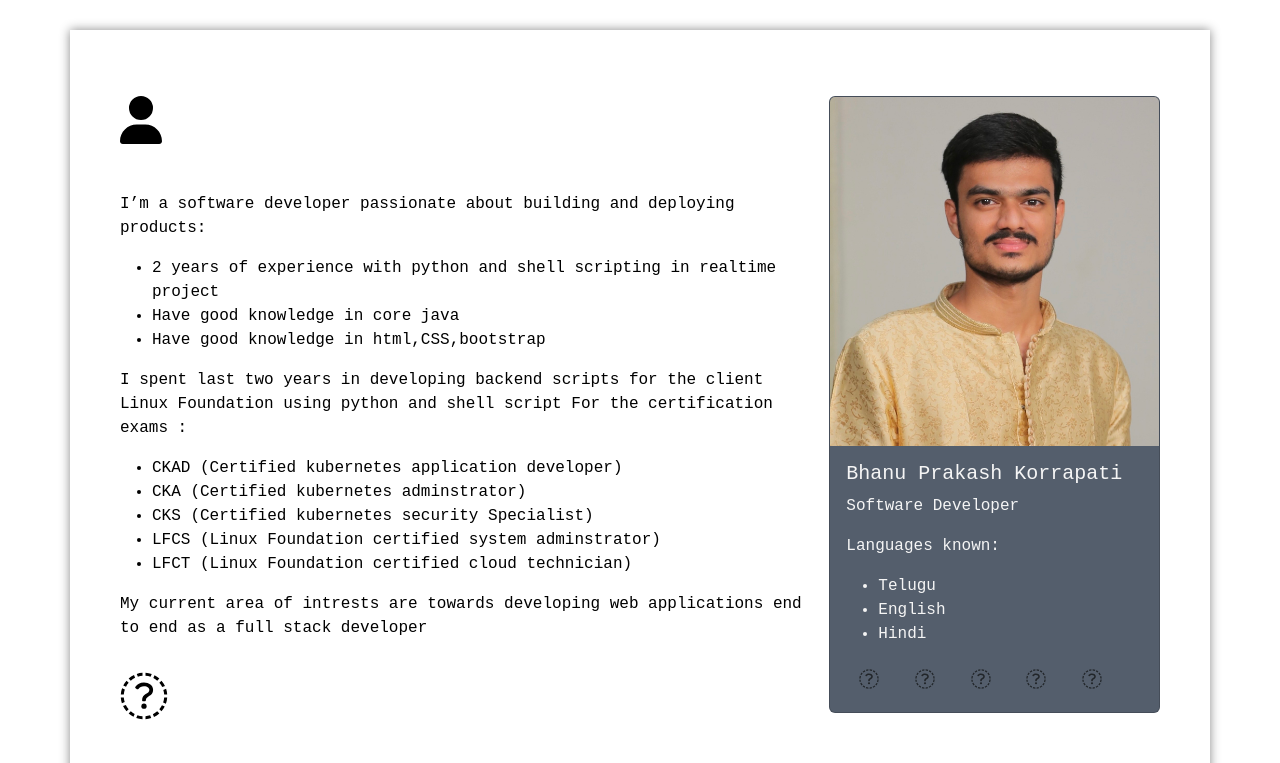
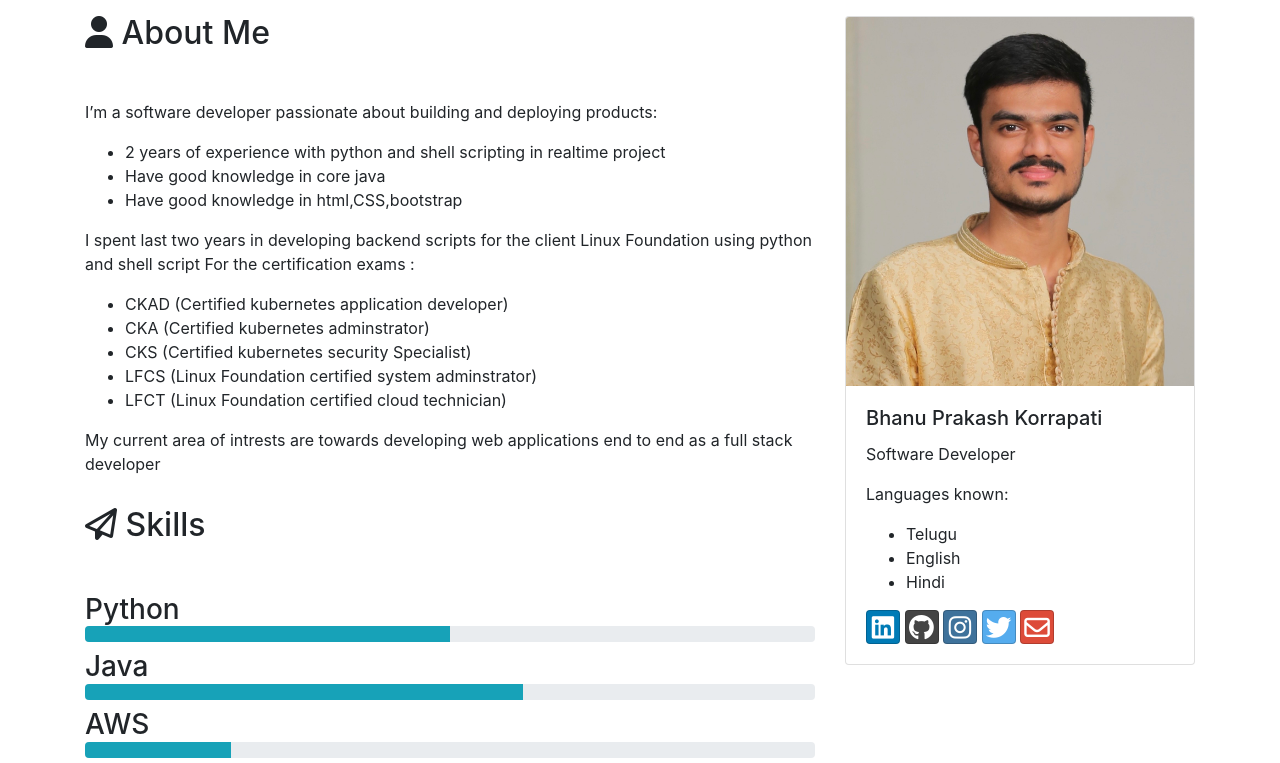
Before and after one commit to bhanuprakashkorrapati62664/bhanuportfolio, a website: page index.html in a window 1280 px wide. Shown: the top 763 px of the page. Drawn offline with nearby package versions, Linux system fonts and the light colour scheme.

Commit message:
Update index.html

```diff
--- a/index.html
+++ b/index.html
@@ -6,38 +6,17 @@
     <meta http-equiv="x-ua-compatible" content="ie=edge">
 
     <!-- Bootstrap CSS -->
-    <!-- <link rel="stylesheet" href="node_modules/bootstrap/dist/css/bootstrap.min.css">
-    <link rel="stylesheet" href="node_modules/font-awesome/css/font-awesome.min.css">
-    <link rel="stylesheet" href="node_modules/bootstrap-social/bootstrap-social.css"> -->
-    <link href="https://cdn.jsdelivr.net/npm/bootstrap@5.2.3/dist/css/bootstrap.min.css" rel="stylesheet" integrity="sha384-rbsA2VBKQhggwzxH7pPCaAqO46MgnOM80zW1RWuH61DGLwZJEdK2Kadq2F9CUG65" crossorigin="anonymous">
-    <link rel="stylesheet" href="https://cdnjs.cloudflare.com/ajax/libs/font-awesome/6.2.1/css/all.min.css">
-    <link rel="stylesheet" href="https://cdnjs.cloudflare.com/ajax/libs/font-awesome/6.2.1/css/brands.min.css" integrity="sha512-G/T7HQJXSeNV7mKMXeJKlYNJ0jrs8RsWzYG7rVACye+qrcUhEAYKYzaa+VFy6eFzM2+/JT1Q+eqBbZFSHmJQew==" crossorigin="anonymous" referrerpolicy="no-referrer" />
-    <link rel="stylesheet" href="https://cdnjs.cloudflare.com/ajax/libs/font-awesome/6.2.1/css/fontawesome.min.css" integrity="sha512-giQeaPns4lQTBMRpOOHsYnGw1tGVzbAIHUyHRgn7+6FmiEgGGjaG0T2LZJmAPMzRCl+Cug0ItQ2xDZpTmEc+CQ==" crossorigin="anonymous" referrerpolicy="no-referrer" />
-    <link rel="stylesheet" href="https://cdnjs.cloudflare.com/ajax/libs/font-awesome/6.2.1/css/fontawesome.min.css" integrity="sha512-giQeaPns4lQTBMRpOOHsYnGw1tGVzbAIHUyHRgn7+6FmiEgGGjaG0T2LZJmAPMzRCl+Cug0ItQ2xDZpTmEc+CQ==" crossorigin="anonymous" referrerpolicy="no-referrer" />
-    <link rel="stylesheet" href="https://cdnjs.cloudflare.com/ajax/libs/font-awesome/6.2.1/css/regular.min.css" integrity="sha512-k2UAKyvfA7Xd/6FrOv5SG4Qr9h4p2oaeshXF99WO3zIpCsgTJ3YZELDK0gHdlJE5ls+Mbd5HL50b458z3meB/Q==" crossorigin="anonymous" referrerpolicy="no-referrer" />
-    <link rel="stylesheet" href="https://cdnjs.cloudflare.com/ajax/libs/font-awesome/6.2.1/css/solid.min.css" integrity="sha512-6mc0R607di/biCutMUtU9K7NtNewiGQzrvWX4bWTeqmljZdJrwYvKJtnhgR+Ryvj+NRJ8+NnnCM/biGqMe/iRA==" crossorigin="anonymous" referrerpolicy="no-referrer" />
-    <link rel="stylesheet" href="https://cdnjs.cloudflare.com/ajax/libs/font-awesome/6.2.1/css/solid.min.css" integrity="sha512-6mc0R607di/biCutMUtU9K7NtNewiGQzrvWX4bWTeqmljZdJrwYvKJtnhgR+Ryvj+NRJ8+NnnCM/biGqMe/iRA==" crossorigin="anonymous" referrerpolicy="no-referrer" />
-    <link rel="stylesheet" href="https://cdnjs.cloudflare.com/ajax/libs/font-awesome/6.2.1/css/svg-with-js.min.css" integrity="sha512-iyaXtrpKz7FIRsICgrvVtq1vkSJT/cfLeXA0sHSQaAs0y3LdqXWlQCXTxM246mTQ/M2qpyVX3A0aRfmTt0LOCQ==" crossorigin="anonymous" referrerpolicy="no-referrer" />
-    <link rel="stylesheet" href="https://cdnjs.cloudflare.com/ajax/libs/font-awesome/6.2.1/css/v4-font-face.min.css" integrity="sha512-ueEJBIkl0DBM2fA8eS/o12U3l+ZUFn32IUY4jIaTZnNtKR4ktQw3cE/tx/tFIYJuBm4EVT7WUMqIXP1TUN0boA==" crossorigin="anonymous" referrerpolicy="no-referrer" />
-    <link rel="stylesheet" href="https://cdnjs.cloudflare.com/ajax/libs/font-awesome/6.2.1/css/v4-shims.min.css" integrity="sha512-SkKgNHAdwXn0lw1CzCwHFpNidxo0GT4AEueTmvgUoBRnxwfFDmWUsRfS6ZjxhXP8HystwoBp8fYDfuWD6azryQ==" crossorigin="anonymous" referrerpolicy="no-referrer" />
-    <link rel="stylesheet" href="https://cdnjs.cloudflare.com/ajax/libs/font-awesome/6.2.1/css/v5-font-face.min.css" integrity="sha512-5V4m5oBRPLC2aZloM2/C/Simvm/jRfHXcqxTC6iW3FS93jfEWEFmJ7dWqAHME6CGlAG4StQ3f7kN41EUjEFJUQ==" crossorigin="anonymous" referrerpolicy="no-referrer" />
-    <script src="https://cdnjs.cloudflare.com/ajax/libs/font-awesome/6.2.1/js/all.min.js" integrity="sha512-rpLlll167T5LJHwp0waJCh3ZRf7pO6IT1+LZOhAyP6phAirwchClbTZV3iqL3BMrVxIYRbzGTpli4rfxsCK6Vw==" crossorigin="anonymous" referrerpolicy="no-referrer"></script>
-    <script src="https://cdnjs.cloudflare.com/ajax/libs/font-awesome/6.2.1/js/all.min.js" integrity="sha512-rpLlll167T5LJHwp0waJCh3ZRf7pO6IT1+LZOhAyP6phAirwchClbTZV3iqL3BMrVxIYRbzGTpli4rfxsCK6Vw==" crossorigin="anonymous" referrerpolicy="no-referrer"></script>
-    <script src="https://cdnjs.cloudflare.com/ajax/libs/font-awesome/6.2.1/js/brands.min.js" integrity="sha512-rbApvPERCHI8cOpTOKfMLVJNlXSCs4QRu8UsJ0HieeHyNKkHtUIQTZq3hv0pT7X0SUsLrRGEUsMTTpzwpdeIuw==" crossorigin="anonymous" referrerpolicy="no-referrer"></script>
-    <script src="https://cdnjs.cloudflare.com/ajax/libs/font-awesome/6.2.1/js/conflict-detection.min.js" integrity="sha512-58PZ2FlYRr1lsJq9mPeR9Dxh0ZU7FECn0YOhXApeGE8HPslFu+mWdwEpQu26Itx4dmaGAuT7A6Cg4tgC5v/eJQ==" crossorigin="anonymous" referrerpolicy="no-referrer"></script>
-    <script src="https://cdnjs.cloudflare.com/ajax/libs/font-awesome/6.2.1/js/fontawesome.min.js" integrity="sha512-nKvEIGRKw2OQCR34yLfnWnvrOBxidLG9aK+vzsBxCZ/9ZxgcS4FrYcN+auWUTkCitTVZAt82InDKJ7x+QtKu6g==" crossorigin="anonymous" referrerpolicy="no-referrer"></script>
-    <script src="https://cdnjs.cloudflare.com/ajax/libs/font-awesome/6.2.1/js/regular.min.js" integrity="sha512-H1PxHAj13z6ipNSlyM5ftUSOSvQXeH0eOsPjEpSOcjSROPLIxhKB0PLGSAbFDqEqe2vd2xPkUnEfVtBS/RNlmw==" crossorigin="anonymous" referrerpolicy="no-referrer"></script>
-    <script src="https://cdnjs.cloudflare.com/ajax/libs/font-awesome/6.2.1/js/solid.min.js" integrity="sha512-F0Gp9qi8/3qyo+62Pi1ZgGe6hAUxPbzOnqhhpJYAMUGDmOys95dCRCVYfQawlUeoGp1Rj/K9V7NboA9sQ9BtKw==" crossorigin="anonymous" referrerpolicy="no-referrer"></script>
-    <script src="https://cdnjs.cloudflare.com/ajax/libs/font-awesome/6.2.1/js/v4-shims.min.js" integrity="sha512-wClfKJfh+9jD9QuJjurS6L5kPvT1vojiGkd2BjQ0aPL6ptsnoNNvCmNwrISYeIoaxKfOmbnI8ti3d/WjKztymQ==" crossorigin="anonymous" referrerpolicy="no-referrer"></script>
-
-    <link rel="stylesheet" href="index.css">
+    <link rel="stylesheet" href="bootstrap.min.css">
+    <link rel="stylesheet" href="font-awesome.min.css">
+    <link rel="stylesheet" href="bootstrap-social.css">
+    <link rel="stylesheet" href="/css/aboutmestyle.css">
     <title>About Me</title>
 </head>
 <body>
     <div class="container">
         <div class="row">
-            <div class="col-12 col-sm-8 order-sm-first">
-                <i class="fas fa-user fa-3x mt-3"> About Me</i>
+            <div class="col-12 col-md-8 order-md-first">
+                <h2><i class="fa fa-user mt-3"></i> About Me</h2>
                 <p class="mt-5">I’m a software developer passionate about building and deploying products:</p>
                 <ul>
                     <li>2 years of experience with python and shell scripting in realtime project</li>
@@ -53,7 +32,7 @@
                     <li>LFCT (Linux Foundation certified cloud technician)</li>
                 </ul>
                 <p>My current area of intrests are towards developing web applications end to end as a full stack developer</p>
-                <i class="fas fa-paper-plane-o fa-3x mt-3">Skills</i>
+                <h2><i class="fa fa-paper-plane-o mt-3"></i> Skills</h2>
                 <div class="mt-5">
                     <h3>
                         Python
@@ -117,7 +96,7 @@
                     </h3>
                 </div>
             </div>
-            <div class="col-12 col-sm-4 order-first">
+            <div class="col-12 col-md-4 order-first">
                 <div class="card mb-3 mt-3">
                     <img src="/img/bhanu.JPG" class="card-img-top" alt="profile">
                     <div class="card-body">
@@ -129,18 +108,19 @@
                             <li>English</li>
                             <li>Hindi</li>
                         </ul>
-                        <a class="btn btn-social-icon btn-linkedin" href="https://www.linkedin.com/in/bhanu-prakash-korrapati-b509a6255/"><i class="fas fa-linkedin fa-lg"></i></a>
-                        <a class="btn btn-social-icon btn-github" href="https://github.com/Bhanuprakashkorrapati04"><i class="fas fa-github fa-lg"></i></a>
-                        <a class="btn btn-social-icon btn-instagram" href="https://www.linkedin.com/in/bhanu-prakash-korrapati-b509a6255/"><i class="fas fa-instagram fa-lg"></i></a>
-                        <a class="btn btn-social-icon btn-twitter" href="https://www.linkedin.com/in/bhanu-prakash-korrapati-b509a6255/"><i class="fas fa-twitter fa-lg"></i></a>
-                        <a class="btn btn-social-icon btn-google" href="bhanuprakashkorrapati04@gmail.com"><i class="fas fa-envelope-o fa-lg"></i></a>
+                        <a class="btn btn-social-icon btn-linkedin" href="https://www.linkedin.com/in/bhanu-prakash-korrapati-b509a6255/"><i class="fab fa-linkedin fa-lg"></i></a>
+                        <a class="btn btn-social-icon btn-github" href="https://github.com/Bhanuprakashkorrapati04"><i class="fab fa-github fa-lg"></i></a>
+                        <a class="btn btn-social-icon btn-instagram" href="https://www.instagram.com/bhanuk04/"><i class="fab fa-instagram fa-lg"></i></a>
+                        <a class="btn btn-social-icon btn-twitter" href="https://twitter.com/Bhanuprakash626"><i class="fab fa-twitter fa-lg"></i></a>
+                        <a class="btn btn-social-icon btn-google" href="bhanuprakashkorrapati04@gmail.com"><i class="fa-regular fa-envelope fa-lg"></i></a>
                     </div>
                 </div>
             </div>
         </div>
     </div>
-    <script src="https://cdn.jsdelivr.net/npm/@popperjs/core@2.11.6/dist/umd/popper.min.js" integrity="sha384-oBqDVmMz9ATKxIep9tiCxS/Z9fNfEXiDAYTujMAeBAsjFuCZSmKbSSUnQlmh/jp3" crossorigin="anonymous"></script>
-<script src="https://cdn.jsdelivr.net/npm/bootstrap@5.2.3/dist/js/bootstrap.min.js" integrity="sha384-cuYeSxntonz0PPNlHhBs68uyIAVpIIOZZ5JqeqvYYIcEL727kskC66kF92t6Xl2V" crossorigin="anonymous"></script>
-<script src="https://cdn.jsdelivr.net/npm/bootstrap@5.2.3/dist/js/bootstrap.bundle.min.js" ></script>
+    <script src="jquery.slim.min.js"></script>
+    <script src="popper.min.js"></script>
+    <script src="bootstrap.min.js"></script>
+    <script src="https://kit.fontawesome.com/eda41ba6bf.js" crossorigin="anonymous"></script>
 </body>
 </html>
```
